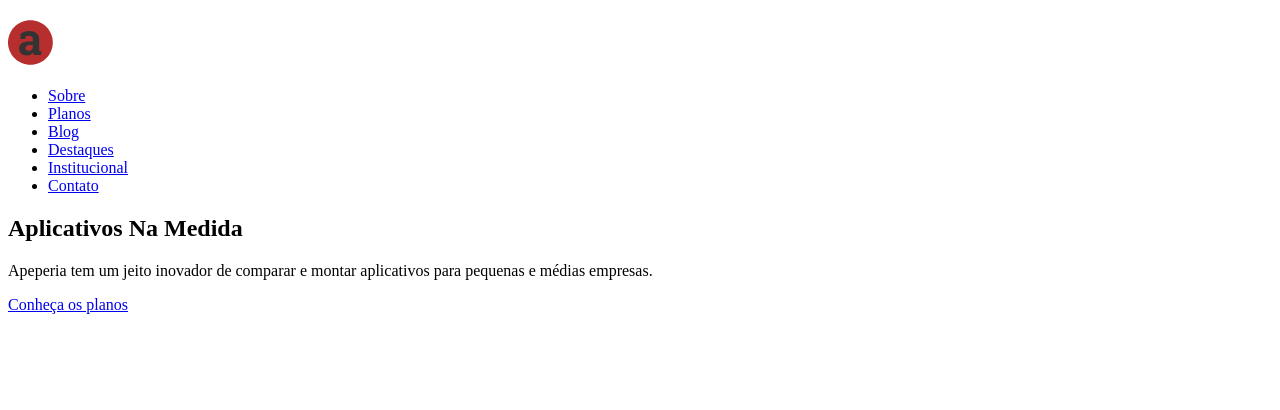
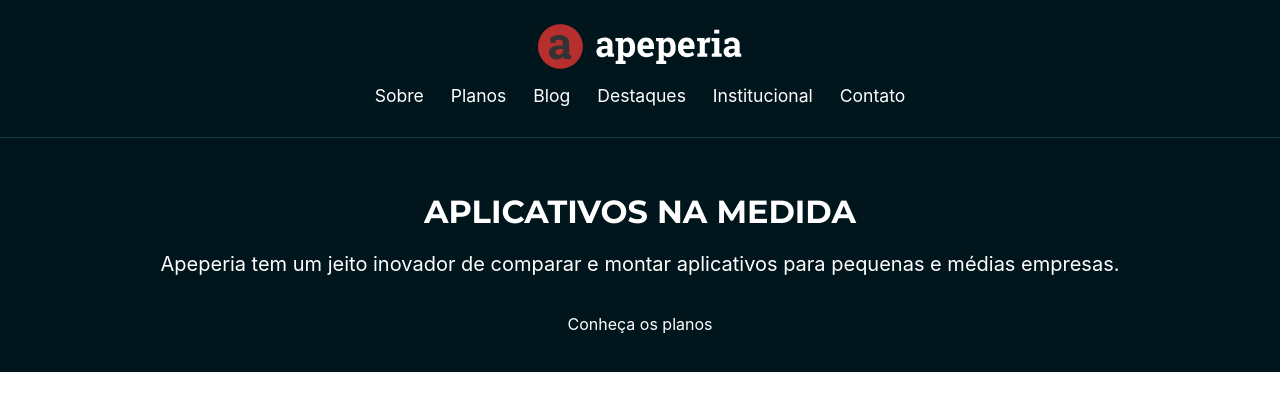
Before and after one commit to andbarranha/Aulas-Alura, a plain HTML site: page projeto-apeperia/index.html in a window 1280 px wide. Drawn offline with Linux system fonts and the light colour scheme.

Commit message:
css cabecalho

```diff
--- /dev/null
+++ b/projeto-apeperia/css/base.css
@@ -0,0 +1,3 @@
+body{
+    font-family: -apple-system, BlinkMacSystemFont, 'Segoe UI', Roboto, Oxygen, Ubuntu, Cantarell, 'Open Sans', 'sans-serif';
+}
--- a/projeto-apeperia/index.html
+++ b/projeto-apeperia/index.html
@@ -3,26 +3,31 @@
     <head>
         <meta charset="UTF-8">
         <title>Home | Apeperia</title>
+<link href="https://fonts.googleapis.com/css2?family=Montserrat:wght@300;400;700&family=Open+Sans:wght@300;400;700&display=swap" rel="stylesheet">
+<link href="css/reset.css" rel="stylesheet">
+<link href="css/base.css" rel="stylesheet">
+<link href="css/cabecalho.css" rel="stylesheet">
+<link href="css/chamada.css" rel="stylesheet">
     </head>
             <body>
-                <header>
-                    <img src="img/logo-apeperia.svg" alt="Texto alternativo da logo: Logo da Apeperia">
-                    <nav>
+                <header class="cabecalho">
+                    <img src="img/logo-apeperia.svg" alt="Logo da Apeperia" class="cabecalho__logo">
+                    <nav class="cabecalho__navegacao">
                         <ul>
-                            <li><a href="#">Sobre</a></li>
-                            <li><a href="#">Planos</a></li>
-                            <li><a href="#">Blog</a></li>
-                            <li><a href="#">Destaques</a></li>
-                            <li><a href="#">Institucional</a></li>
-                            <li><a href="#">Contato</a></li>
+                            <li class="cabecalho__link"><a href="#">Sobre</a></li>
+                            <li class="cabecalho__link"><a href="#">Planos</a></li>
+                            <li class="cabecalho__link"><a href="#">Blog</a></li>
+                            <li class="cabecalho__link"><a href="#">Destaques</a></li>
+                            <li class="cabecalho__link"><a href="#">Institucional</a></li>
+                            <li class="cabecalho__link"><a href="#">Contato</a></li>
                         </ul>
                     </nav>
                 </header>
                 <main>
-                    <section>
-                        <h1>Aplicativos Na Medida</h1>
-                        <p>Apeperia tem um jeito inovador de comparar e montar aplicativos para pequenas e médias empresas.</p>
-                        <a href="#">Conheça os planos</a>
+                    <section class="chamada">
+                        <h1 class="chamada__titulo">Aplicativos Na Medida</h1>
+                        <p class="chamada__texto">Apeperia tem um jeito inovador de comparar e montar aplicativos para pequenas e médias empresas.</p>
+                        <a href="#" class="chamada__botao">Conheça os planos</a>
                     </section>
                 </main>
             </body>
```
